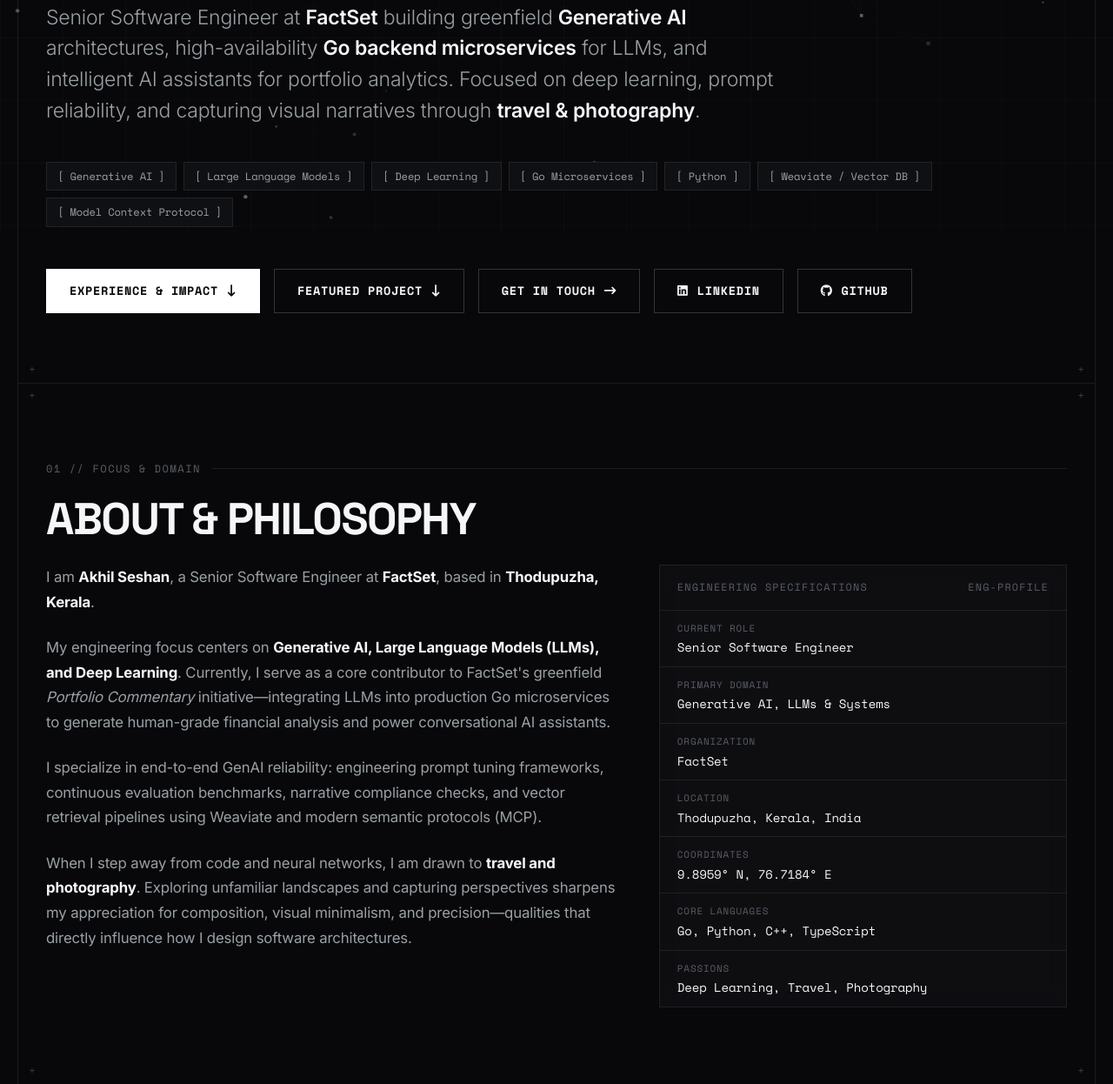
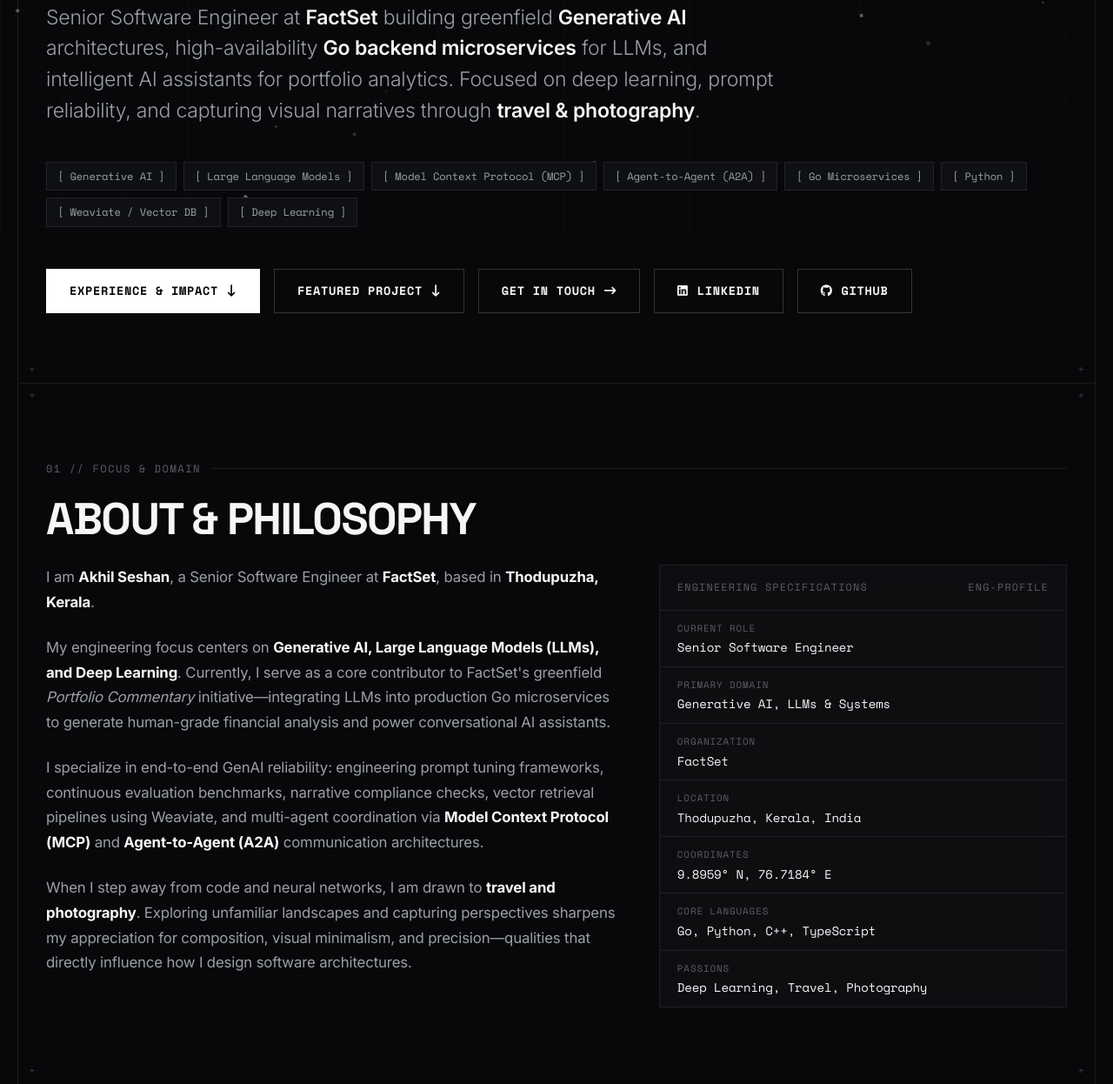
Before and after one commit to akhilseshan/akhilseshan.github.io, a website: page index.html in a window 1280 px wide. Shown: the part 533-1779 px from the top of the page at 87% size. Drawn offline with nearby package versions, Linux system fonts and the light colour scheme.

Commit message:
feat: correct MCP to Model Context Protocol and add A2A protocols

```diff
--- a/index.html
+++ b/index.html
@@ -131,11 +131,12 @@
         <div class="hero-tags-row">
           <span class="tag-box">[ Generative AI ]</span>
           <span class="tag-box">[ Large Language Models ]</span>
-          <span class="tag-box">[ Deep Learning ]</span>
+          <span class="tag-box">[ Model Context Protocol (MCP) ]</span>
+          <span class="tag-box">[ Agent-to-Agent (A2A) ]</span>
           <span class="tag-box">[ Go Microservices ]</span>
           <span class="tag-box">[ Python ]</span>
           <span class="tag-box">[ Weaviate / Vector DB ]</span>
-          <span class="tag-box">[ Model Context Protocol ]</span>
+          <span class="tag-box">[ Deep Learning ]</span>
         </div>
 
         <div class="hero-actions">
@@ -179,7 +180,7 @@
               My engineering focus centers on <strong>Generative AI, Large Language Models (LLMs), and Deep Learning</strong>. Currently, I serve as a core contributor to FactSet's greenfield <em>Portfolio Commentary</em> initiative—integrating LLMs into production Go microservices to generate human-grade financial analysis and power conversational AI assistants.
             </p>
             <p>
-              I specialize in end-to-end GenAI reliability: engineering prompt tuning frameworks, continuous evaluation benchmarks, narrative compliance checks, and vector retrieval pipelines using Weaviate and modern semantic protocols (MCP).
+              I specialize in end-to-end GenAI reliability: engineering prompt tuning frameworks, continuous evaluation benchmarks, narrative compliance checks, vector retrieval pipelines using Weaviate, and multi-agent coordination via <strong>Model Context Protocol (MCP)</strong> and <strong>Agent-to-Agent (A2A)</strong> communication architectures.
             </p>
             <p>
               When I step away from code and neural networks, I am drawn to <strong>travel and photography</strong>. Exploring unfamiliar landscapes and capturing perspectives sharpens my appreciation for composition, visual minimalism, and precision—qualities that directly influence how I design software architectures.
@@ -466,10 +467,11 @@
               <span class="skill-chip primary"><i class="fa-solid fa-brain"></i> Large Language Models (LLMs)</span>
               <span class="skill-chip primary">Prompt Tuning & Eval</span>
               <span class="skill-chip primary">Weaviate (Vector DB)</span>
-              <span class="skill-chip">Model Context Protocol (MCP)</span>
+              <span class="skill-chip primary">Model Context Protocol (MCP)</span>
+              <span class="skill-chip primary">Agent-to-Agent (A2A) Protocols</span>
+              <span class="skill-chip">RAG Architectures</span>
               <span class="skill-chip">PyTorch</span>
               <span class="skill-chip">Natural Language Processing</span>
-              <span class="skill-chip">RAG Architectures</span>
               <span class="skill-chip">OpenCV</span>
             </div>
           </div>
--- a/src/data/portfolioData.ts
+++ b/src/data/portfolioData.ts
@@ -57,7 +57,7 @@ export const PORTFOLIO_DATA = {
   },
 
   interests: {
-    professional: ["Generative AI & LLMs", "Natural Language Processing", "Deep Learning", "High-Performance Go Systems", "Vector Search & Retrieval"],
+    professional: ["Generative AI & LLMs", "Model Context Protocol (MCP)", "Agent-to-Agent (A2A) Protocols", "Natural Language Processing", "Deep Learning", "High-Performance Go Systems", "Vector Search & Retrieval"],
     personal: ["Travel & Exploration", "Landscape & Street Photography", "Visual Composition"]
   },
 
@@ -152,7 +152,7 @@ export const PORTFOLIO_DATA = {
 
   skills: {
     languages: ["Go", "Python", "C++", "TypeScript", "JavaScript", "C", "Bash", "SQL"],
-    ai_and_ml: ["Large Language Models (LLMs)", "Generative AI", "Prompt Engineering & Tuning", "NLP", "Deep Learning", "Weaviate (Vector DB)", "Model Context Protocol (MCP)", "PyTorch"],
+    ai_and_ml: ["Large Language Models (LLMs)", "Generative AI", "Prompt Engineering & Tuning", "Model Context Protocol (MCP)", "Agent-to-Agent (A2A) Protocols", "NLP", "Deep Learning", "Weaviate (Vector DB)", "PyTorch"],
     frameworks_backend: ["Go Microservices", "gRPC", "Node.js", "Express.js", "Vue.js", "React.js", "Flask", "REST APIs"],
     cloud_devops: ["AWS", "Docker", "GitHub Actions", "Redis", "MongoDB", "Vite", "ESBuild", "CI/CD Automation", "Linux"]
   },
```
